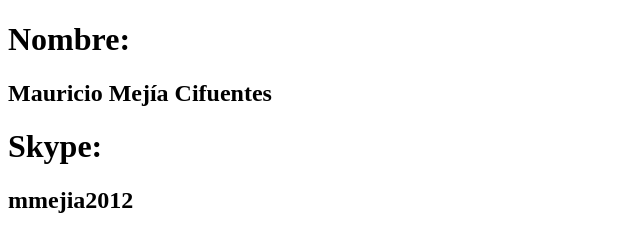
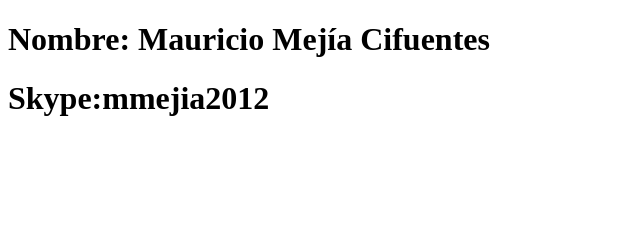
Before and after one commit to mmejia2012/DSWMauricioMejia, a plain HTML site: page index.html in a window 1280 px wide. Shown: the whole page, without its empty margins (0-640 px from the left). Drawn offline with Linux system fonts and the light colour scheme.

Commit message:
Update index.html

```diff
--- a/index.html
+++ b/index.html
@@ -6,10 +6,7 @@
 	<title>Document</title>
 </head>
 <body>
-	<h1>Nombre:</h1>
-	<h2><b>Mauricio Mejía Cifuentes</b></h2>
-	<h1>Skype:</h1>
-	<h2><b>mmejia2012</b></h2>
-	<br>
+	<h1>Nombre: Mauricio Mejía Cifuentes</h1>
+	<h1>Skype:mmejia2012</h1>
 </body>
 </html>
```
